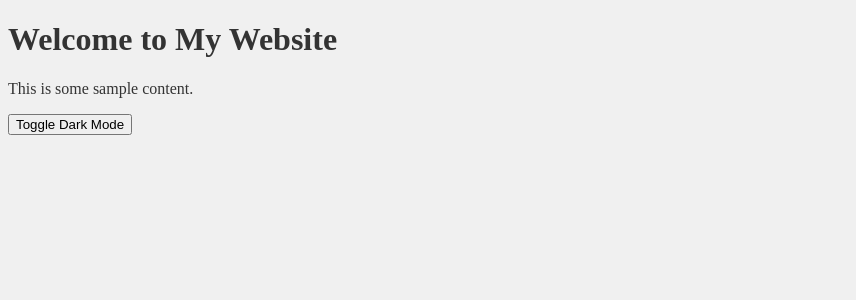
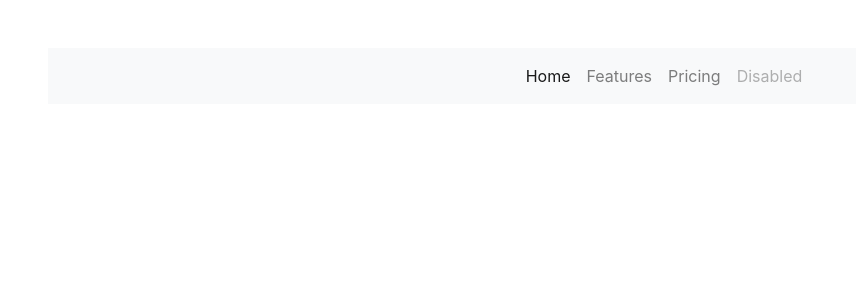
Before and after one commit to Malvine254/project, a PHP site: page /darkmode.html in a window 1280 px wide. Shown: the top 300 px of the page, without its empty margins (0-856 px from the left). Run offline with PHP 8.4, Linux system fonts and the light colour scheme; some libraries are stand-ins or nearby versions.

Commit message:
changes suggested done

```diff
--- a/css/style.css
+++ b/css/style.css
@@ -234,3 +234,6 @@ body.dark-mode {
   color: #000;
   text-decoration: none;
 }
+.logo-size{
+  font-size: 59px;
+}
--- a/darkmode.html
+++ b/darkmode.html
@@ -1,56 +1,63 @@
 <!DOCTYPE html>
 <html lang="en">
 <head>
-    <meta charset="UTF-8">
-    <meta name="viewport" content="width=device-width, initial-scale=1.0">
-    <title>Dark Mode Example</title>
-    <link rel="stylesheet" href="styles.css"> <!-- Link your stylesheet -->
-</head>
-<body>
+  <meta charset="UTF-8">
+  <meta name="viewport" content="width=device-width, initial-scale=1.0">
+  <title>Transparent Search Bar</title>
+  <!-- Bootstrap CSS -->
+  <link rel="stylesheet" href="vendor/font-awesome/css/all.css">
+  <link href="https://stackpath.bootstrapcdn.com/bootstrap/4.5.2/css/bootstrap.min.css" rel="stylesheet">
+  <!-- Font Awesome CSS for icons -->
+  <link href="https://cdnjs.cloudflare.com/ajax/libs/font-awesome/5.15.4/css/all.min.css" rel="stylesheet">
+  </head>
+  <body class="ml-5"><br><br>
     <style>
-        /* styles.css */
+        #searchIcon{
 
-body {
-    background-color: #f0f0f0; /* Default light mode background color */
-    color: #333; /* Default light mode text color */
-}
+            background-color: white;
 
-body.dark-mode {
-    background-color: #333; /* Dark mode background color */
-    color: #fff; /* Dark mode text color */
-}
+        }
+        .form-control{
+            border-right: solid white !important;
+        }
+        .form-control:focus {
+        border-color: white; /* Change border color */
+        box-shadow: 0 0 5px rgba(248, 249, 250, 0.5); /* Add box shadow */
+        outline: none; /* Remove default focus outline */
+        }
 
     </style>
-    <div id="content">
-        <!-- Your webpage content goes here -->
-        <h1>Welcome to My Website</h1>
-        <p>This is some sample content.</p>
-    </div>
-    <button id="toggleDarkMode">Toggle Dark Mode</button>
+    <nav class="navbar navbar-expand-lg navbar-light bg-light">
+        <div class="container"> <!-- Optional: Wrap navbar content in a container -->
+          <button class="navbar-toggler" type="button" data-toggle="collapse" data-target="#navbarNav" aria-controls="navbarNav" aria-expanded="false" aria-label="Toggle navigation">
+            <span class="navbar-toggler-icon"></span>
+          </button>
+          <div class="collapse navbar-collapse justify-content-center" id="navbarNav">
+            <ul class="navbar-nav">
+              <li class="nav-item active">
+                <a class="nav-link" href="#">Home <span class="sr-only">(current)</span></a>
+              </li>
+              <li class="nav-item">
+                <a class="nav-link" href="#">Features</a>
+              </li>
+              <li class="nav-item">
+                <a class="nav-link" href="#">Pricing</a>
+              </li>
+              <li class="nav-item">
+                <a class="nav-link disabled" href="#" tabindex="-1" aria-disabled="true">Disabled</a>
+              </li>
+            </ul>
+          </div>
+        </div>
+      </nav>
 
-    <script src="https://code.jquery.com/jquery-3.6.4.min.js"></script>
-    <script>
-        // script.js
+ </div>
 
-$(document).ready(function () {
-    // Check if user preference for dark mode is stored in local storage
-    const isDarkMode = localStorage.getItem('darkMode') === 'enabled';
 
-    // Apply dark mode if user preference is enabled
-    if (isDarkMode) {
-        $('body').addClass('dark-mode');
-    }
 
-    // Toggle dark mode on button click
-    $('#toggleDarkMode').on('click', function () {
-        $('body').toggleClass('dark-mode');
-        const isDarkModeEnabled = $('body').hasClass('dark-mode');
-
-        // Store user preference in local storage
-        localStorage.setItem('darkMode', isDarkModeEnabled ? 'enabled' : 'disabled');
-    });
-});
-
-    </script>
+  <!-- Bootstrap JS -->
+  <script src="https://code.jquery.com/jquery-3.5.1.slim.min.js"></script>
+  <script src="https://cdn.jsdelivr.net/npm/@popperjs/core@2.5.4/dist/umd/popper.min.js"></script>
+  <script src="https://stackpath.bootstrapcdn.com/bootstrap/4.5.2/js/bootstrap.min.js"></script>
 </body>
 </html>
```
Also changed, not shown: index.html (+13 -11 lines).
